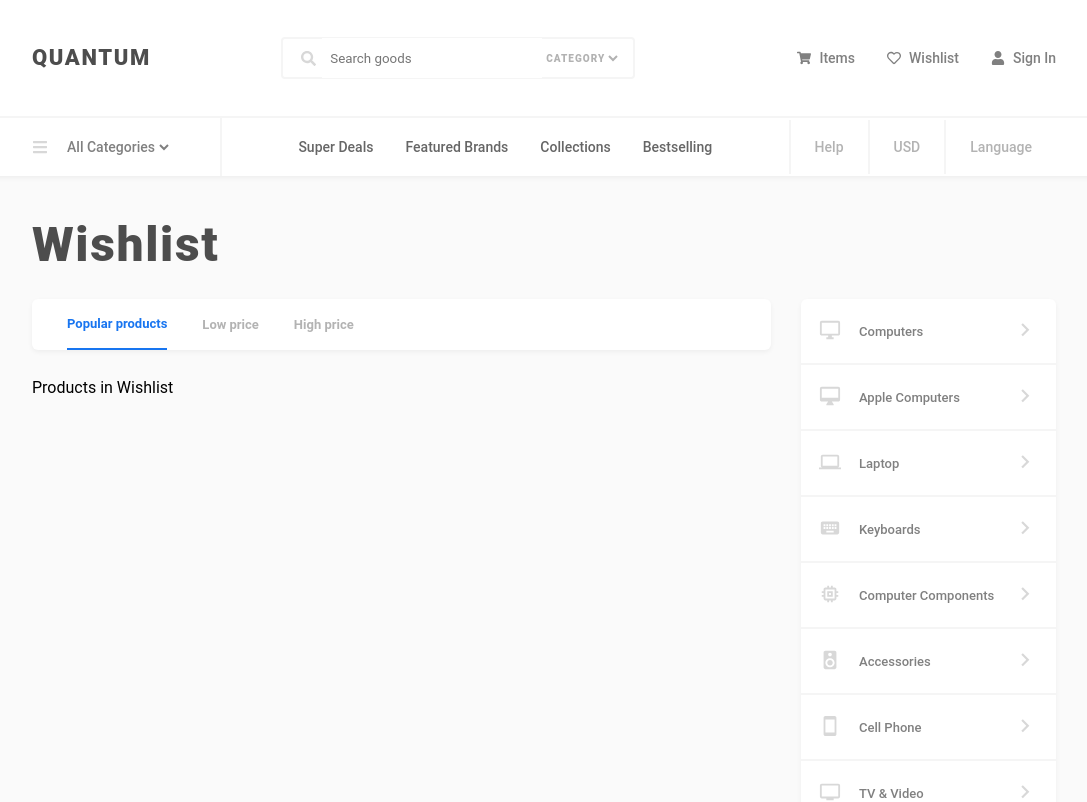
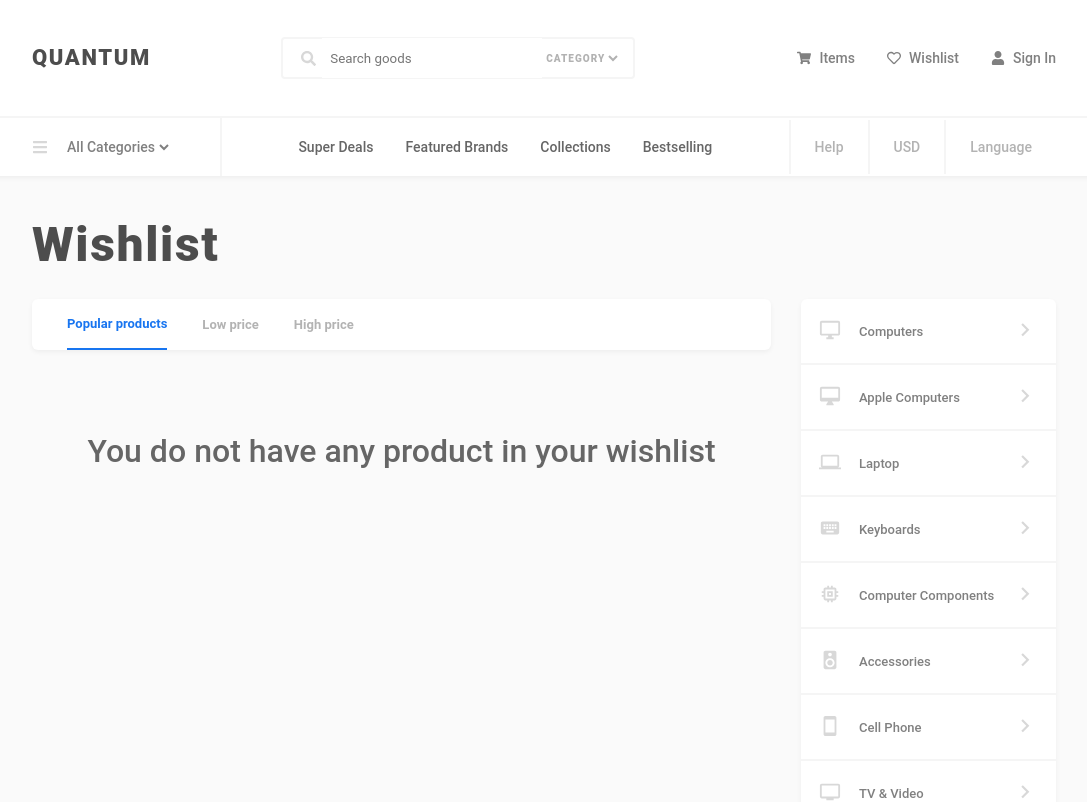
Before and after one commit to JavidAAA/eCommerce_GraphQL-Next, a Next.js app: page /wishlist in a window 1280 px wide. Shown: the top 802 px of the page, without its empty margins (96-1183 px from the left). Built offline with nearby package versions, Linux system fonts and the light colour scheme.

Commit message:
🚀 update: make emptySection compoment reusable

```diff
--- a/components/emptySection.js
+++ b/components/emptySection.js
@@ -1,10 +1,10 @@
 import Link from 'next/link';
 
-export default function EmptySection() {
+export default function EmptySection({ name }) {
   return (
     <>
       <Link href="/">
-        <p className="empty-cart">You do not have any product in your cart</p>
+        <p className="empty-cart">You do not have any product in your {name}</p>
       </Link>
       <style jsx>{`
         .empty-cart {
--- a/pages/cart.js
+++ b/pages/cart.js
@@ -14,7 +14,7 @@ export default function Profile() {
       <section className="cart">
         <div className="main">
           <HeaderBarProducts />
-          {!product && <EmptySection />}
+          {!product && <EmptySection name="cart" />}
         </div>
         <aside>{product && <FinishOrderCart />}</aside>
       </section>
--- a/pages/wishlist.js
+++ b/pages/wishlist.js
@@ -1,17 +1,20 @@
 import Page from '../components/page';
 import AlertError from '../components/alerts/error';
+import EmptySection from '../components/emptySection';
 import HeaderBarProducts from '../components/headerBarProducts';
 import Title from '../components/title';
 import AsideCategories from '../components/asideCategories';
 
 export default function Profile() {
+  const product = null;
+
   return (
     <Page>
       <Title title="Wishlist" />
       <section className="wishlist">
         <div className="main">
           <HeaderBarProducts />
-          <p>Products in Wishlist</p>
+          {!product && <EmptySection name="wishlist" />}
         </div>
         <aside>
           <AsideCategories />
```
